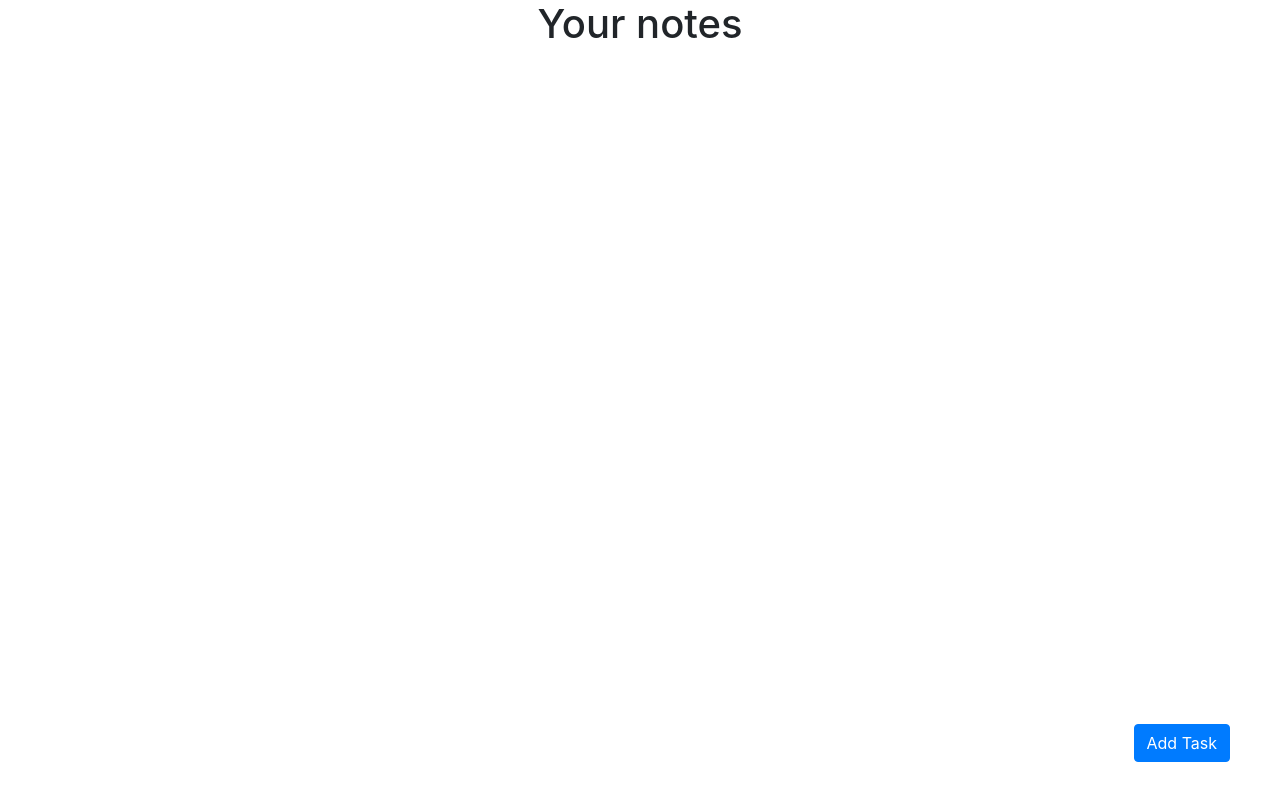
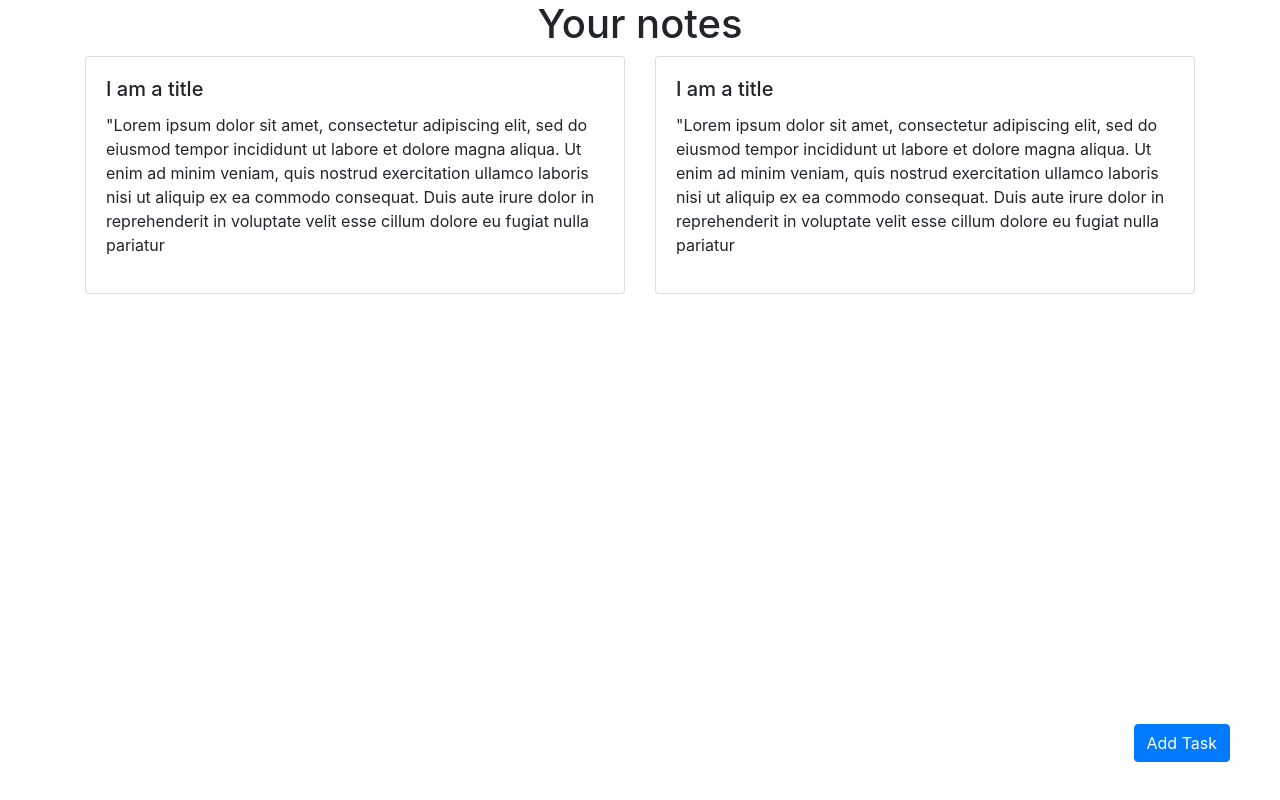
Before and after one commit to dpak1999/Mini-Project-4-NotesApp, a React (Create React App) app: page / in a window 1280 px wide. Built offline with nearby package versions, Linux system fonts and the light colour scheme; the HTML template or start-up script is replaced by a standard one.

Commit message:
add : notes list component to show ll notes

```diff
--- a/src/App.js
+++ b/src/App.js
@@ -1,11 +1,13 @@
 import "./App.css";
 import React from "react";
 import HomeComponent from "./Components/HomeComponent";
+import NotesList from "./Components/NotesList";
 
 function App() {
   return (
     <div>
       <HomeComponent />
+      <NotesList />
     </div>
   );
 }
--- /dev/null
+++ b/src/Components/NotesList.js
@@ -0,0 +1,48 @@
+import React from "react";
+import { Card, Col, Container, Row } from "react-bootstrap";
+
+const NotesList = () => {
+  return (
+    <Container>
+      <Row>
+        <Col md={6}>
+          <Card>
+            <Card.Body>
+              <Card.Title>I am a title</Card.Title>
+              <Card.Text>
+                <p>
+                  "Lorem ipsum dolor sit amet, consectetur adipiscing elit, sed
+                  do eiusmod tempor incididunt ut labore et dolore magna aliqua.
+                  Ut enim ad minim veniam, quis nostrud exercitation ullamco
+                  laboris nisi ut aliquip ex ea commodo consequat. Duis aute
+                  irure dolor in reprehenderit in voluptate velit esse cillum
+                  dolore eu fugiat nulla pariatur
+                </p>
+              </Card.Text>
+            </Card.Body>
+          </Card>
+        </Col>
+
+        <Col md={6}>
+          <Card>
+            <Card.Body>
+              <Card.Title>I am a title</Card.Title>
+              <Card.Text>
+                <p>
+                  "Lorem ipsum dolor sit amet, consectetur adipiscing elit, sed
+                  do eiusmod tempor incididunt ut labore et dolore magna aliqua.
+                  Ut enim ad minim veniam, quis nostrud exercitation ullamco
+                  laboris nisi ut aliquip ex ea commodo consequat. Duis aute
+                  irure dolor in reprehenderit in voluptate velit esse cillum
+                  dolore eu fugiat nulla pariatur
+                </p>
+              </Card.Text>
+            </Card.Body>
+          </Card>
+        </Col>
+      </Row>
+    </Container>
+  );
+};
+
+export default NotesList;
```
Also changed, not shown: 2 other files (tests, documents, lock files or other folders).
